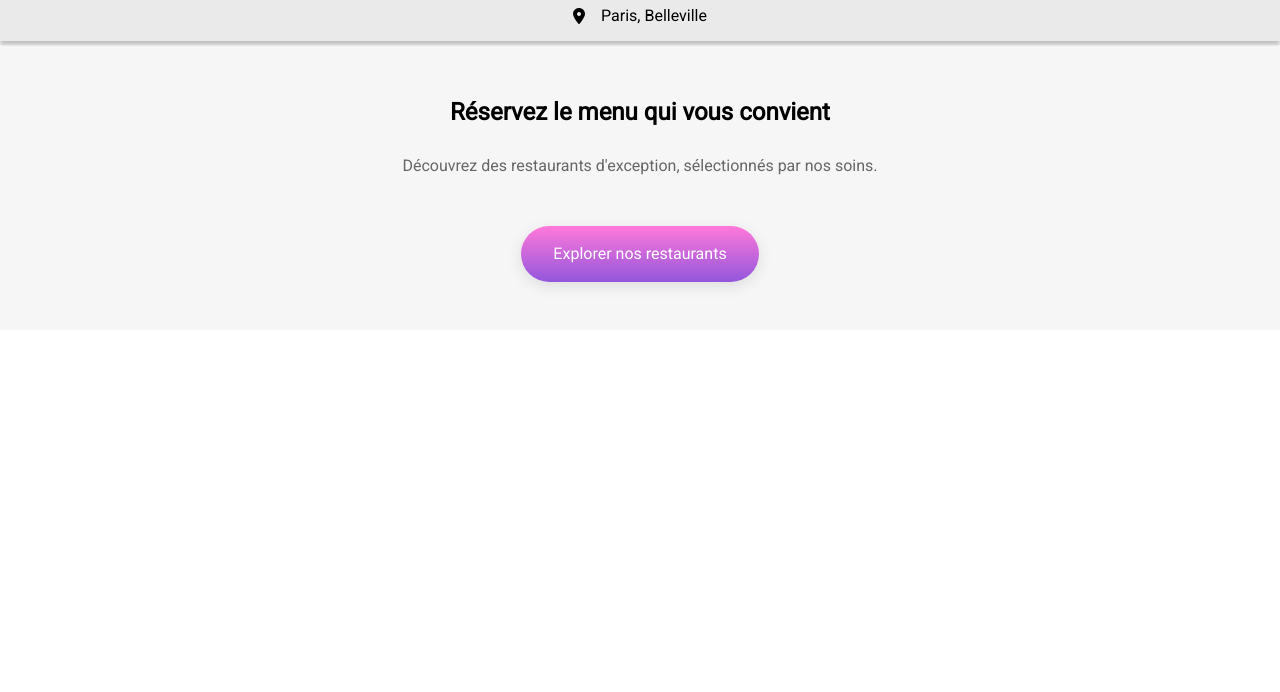
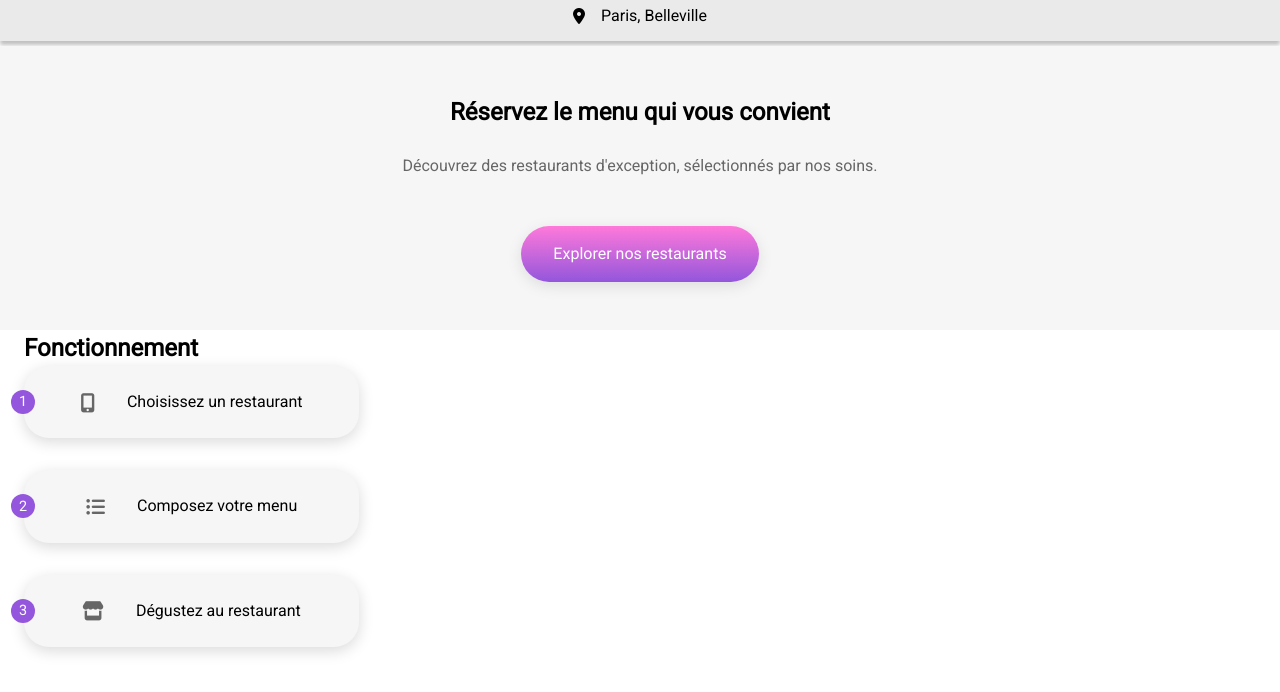
Before and after one commit to AvelinoBorges/Ohmyfood, a plain HTML site: page index.html in a window 1280 px wide. Shown: the part 72-764 px from the top of the page. Drawn offline with Linux system fonts and the light colour scheme.

Commit message:
Fonctionnement, cards

```diff
--- a/assets/style.css
+++ b/assets/style.css
@@ -137,3 +137,86 @@ ul {
   opacity: 0.9;
   box-shadow: 0 8px 25px rgba(0, 0, 0, 0.15);
 }
+
+/******************************/
+
+
+/* Fonctionnement */
+
+
+.fonctionnement {
+  padding: 0 24px 48px;
+  display: flex;
+  flex-direction: column;
+  justify-content: center;
+
+}
+
+.titre-fonctionnement {
+
+  font-family: "Roboto", sans-serif;
+  font-weight: bold;
+  font-size: 1.5rem;
+
+}
+.fonctionnement .etapes {
+  display: flex;
+  flex-direction: column;
+  justify-content: flex-start;
+  align-items: stretch;
+  flex-wrap: nowrap;
+  gap: 32px;
+
+}
+
+
+
+.fonctionnement .cards-etape {
+  display: flex;
+  flex-direction: row;
+  justify-content: center;
+  align-items: center;
+  flex-wrap: nowrap;
+  background-color: #f6f6f6;
+  height: 72.32px;
+  border-radius: 25px;
+  box-shadow: 0px 4px 15px 0px #00000026;
+  position: relative;
+  width:335px;
+}
+
+
+
+.fonctionnement .cards-etape__numero {
+  position: absolute;
+  left: -13px;
+  background-color: #9356DC;
+  color: #fff;
+  width: 24px;
+  height: 24px;
+  border-radius: 50%;
+  display: flex;
+  flex-direction: row;
+  justify-content: center;
+  align-items: center;
+  flex-wrap: nowrap;
+  font-size: 0.9rem;
+}
+
+.fonctionnement .cards-etape__icone {
+  color: #666;
+  margin-right: 32px;
+  font-size: 1.2rem;
+}
+
+.fonctionnement .cards-etape__texte {
+  font-weight: 500;
+}
+
+.fonctionnement .cards-etape:hover {
+  background-color: rgb(241.5, 233.875, 250.625);
+}
+
+.fonctionnement .cards-etape:hover .carte-etape__icone {
+  color: #9356DC;
+}
--- a/index.html
+++ b/index.html
@@ -31,6 +31,28 @@
       <a href="" class="btn">Explorer nos restaurants</a>
     </section>
 
+    <section class="fonctionnement">
+      <h2 class="titre-fonctionnement">Fonctionnement</h2>
+      <div class="etapes">
+          <div class="cards-etape">
+              <div class="cards-etape__numero">1</div>
+              <i class="fas fa-mobile-alt cards-etape__icone"></i>
+              <p class="cards-etape__texte">Choisissez un restaurant</p>
+          </div>
+          <div class="cards-etape">
+              <div class="cards-etape__numero">2</div>
+              <i class="fas fa-list-ul cards-etape__icone"></i>
+              <p class="cards-etape__texte">Composez votre menu</p>
+          </div>
+          <div class="cards-etape">
+              <div class="cards-etape__numero">3</div>
+              <i class="fas fa-store cards-etape__icone"></i>
+              <p class="cards-etape__texte">Dégustez au restaurant</p>
+          </div>
+      </div>
+    </section>
+
+
 
   </main>
 
```
